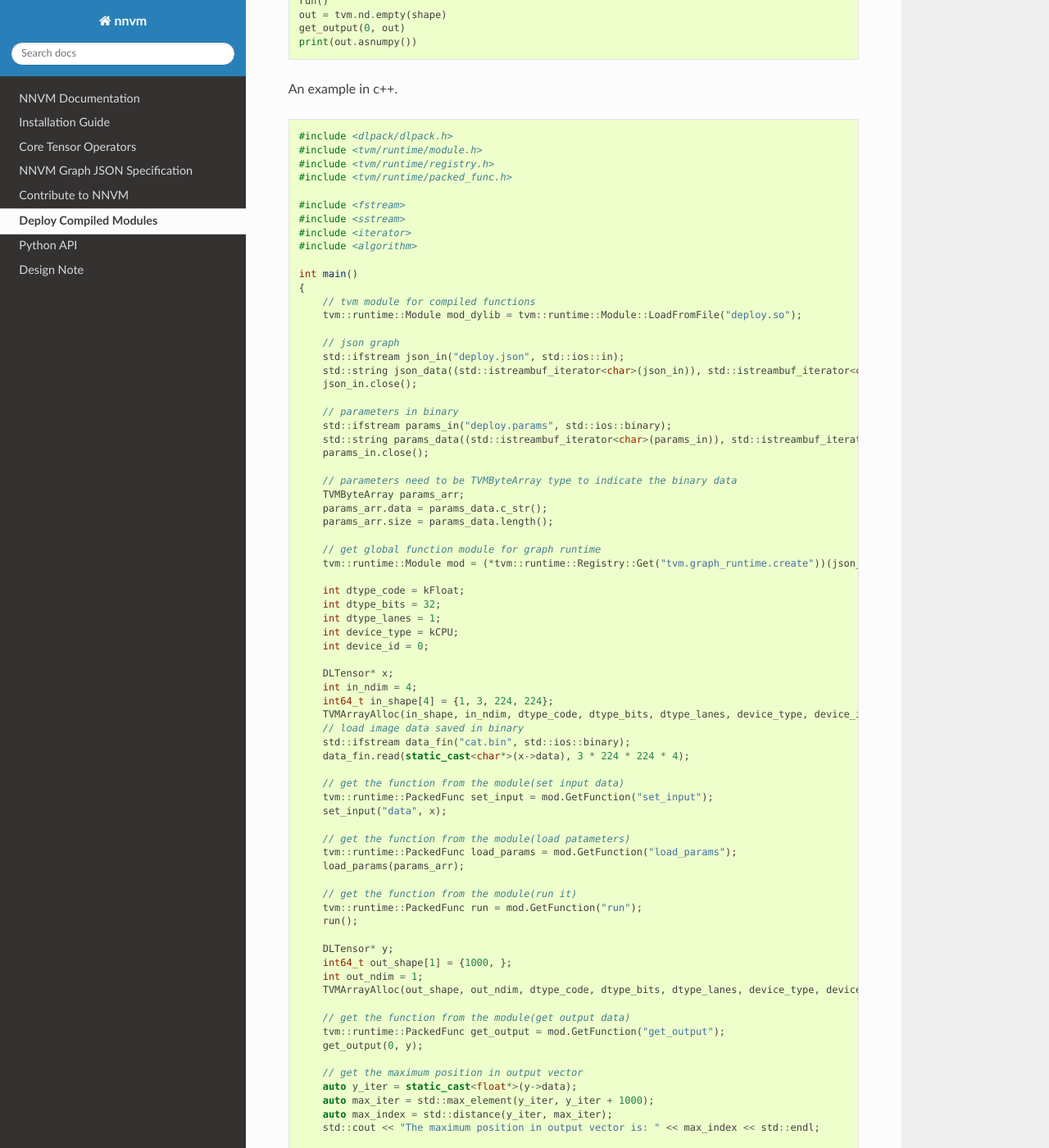
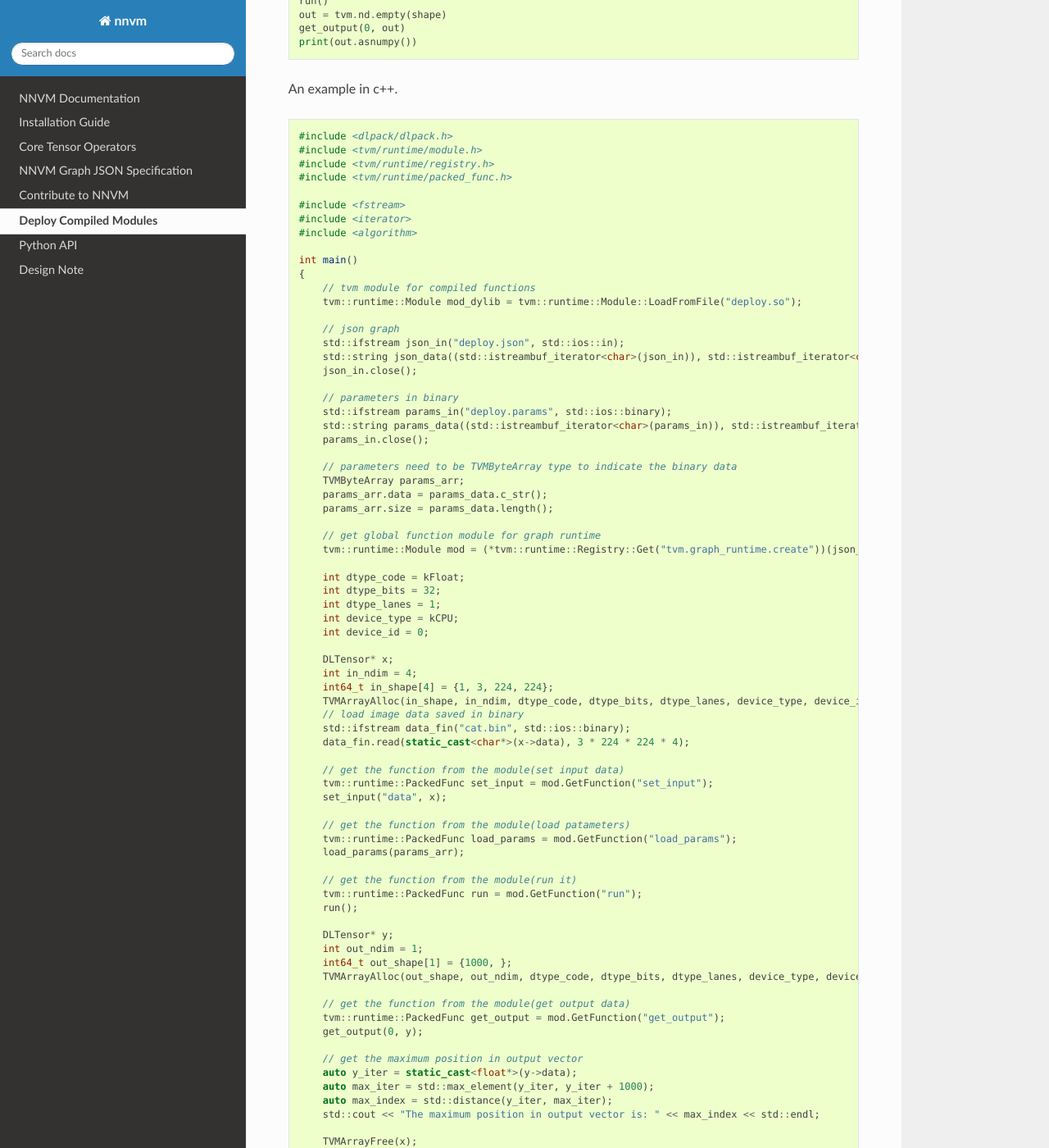
Before and after one commit to dmlc/nnvm, a Sphinx documentation site: the page built from docs/how_to/deploy.md, in a window 1280 px wide and 1400 px high, scrolled down 745 px. Shown: the whole window at 82% size. Built offline with Sphinx 7.4.7 and the Read the Docs theme 2.0.0, drawn with Linux system fonts in a browser that asks for light colours; pages that are not in the unit, such as notebooks, are missing from menus; the version number could not be read and is left out.

```diff
--- a/docs/how_to/deploy.md
+++ b/docs/how_to/deploy.md
@@ -44,7 +44,6 @@ An example in c++.
 #include <tvm/runtime/packed_func.h>
 
 #include <fstream>
-#include <sstream>
 #include <iterator>
 #include <algorithm>
 
@@ -98,8 +97,8 @@ int main()
     run();
 
     DLTensor* y;
+    int out_ndim = 1;
     int64_t out_shape[1] = {1000, };
-    int out_ndim = 1;
     TVMArrayAlloc(out_shape, out_ndim, dtype_code, dtype_bits, dtype_lanes, device_type, device_id, &y);
 
     // get the function from the module(get output data)
```
